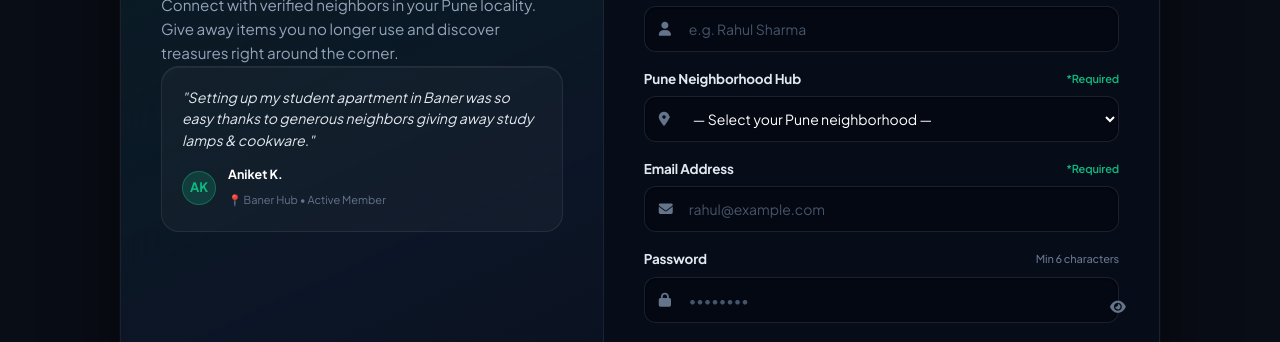
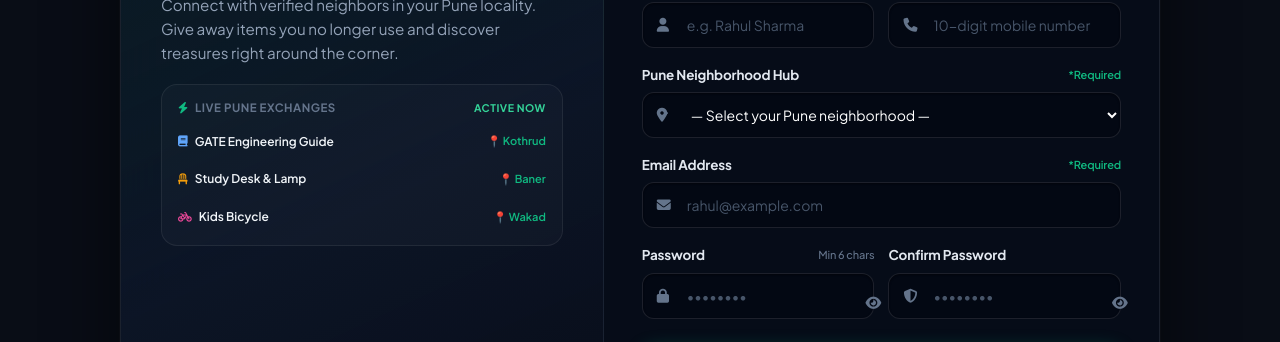
Before and after one commit to abhishek7ab/giving-tree-project, a website: page frontend/register.html in a window 1280 px wide. Shown: the part 301-643 px from the top of the page. Drawn offline with Linux system fonts and the light colour scheme.

Commit message:
feat(ui): balance register page with 2-column form rows, live exchange ticker, and unified split container

```diff
--- a/frontend/assets/style/pages.css
+++ b/frontend/assets/style/pages.css
@@ -2139,7 +2139,7 @@
     background: rgba(255, 255, 255, 0.03);
     border: 1px solid rgba(255, 255, 255, 0.08);
     border-radius: 18px;
-    padding: 20px;
+    padding: 18px 20px;
     box-shadow: inset 0 1px 0 rgba(255, 255, 255, 0.06);
 }
 
@@ -2180,6 +2180,51 @@
 .auth-testimonial-meta span {
     font-size: 11px;
     color: var(--text-3);
+}
+
+/* Recent Pune Exchanges Ticker */
+.auth-live-ticker {
+    background: rgba(255, 255, 255, 0.025);
+    border: 1px solid rgba(255, 255, 255, 0.07);
+    border-radius: 16px;
+    padding: 14px 16px;
+    display: flex;
+    flex-direction: column;
+    gap: 10px;
+}
+
+.auth-live-ticker-header {
+    display: flex;
+    align-items: center;
+    justify-content: space-between;
+    font-size: 11.5px;
+    font-weight: 700;
+    color: var(--text-3);
+    text-transform: uppercase;
+    letter-spacing: 0.5px;
+}
+
+.auth-live-ticker-item {
+    display: flex;
+    align-items: center;
+    justify-content: space-between;
+    font-size: 12px;
+    color: #cbd5e1;
+    padding: 4px 0;
+}
+
+.auth-live-ticker-item .item-title {
+    display: flex;
+    align-items: center;
+    gap: 7px;
+    font-weight: 600;
+    color: #f1f5f9;
+}
+
+.auth-live-ticker-item .item-loc {
+    color: #10b981;
+    font-size: 11px;
+    font-weight: 600;
 }
 
 .brand-features {
@@ -2221,10 +2266,16 @@
 
 .auth-card {
     width: 100%;
-    padding: 44px 40px;
+    padding: 40px 38px;
     text-align: left;
     color: #FFFFFF;
     box-sizing: border-box;
+}
+
+.auth-card .form-row {
+    display: grid;
+    grid-template-columns: 1fr 1fr;
+    gap: 14px;
 }
 
 .auth-card .back-home {
--- a/frontend/register.html
+++ b/frontend/register.html
@@ -61,17 +61,23 @@
                     Connect with verified neighbors in your Pune locality. Give away items you no longer use and discover treasures right around the corner.
                 </p>
 
-                <!-- Testimonial / Social Proof -->
-                <div class="auth-testimonial-card">
-                    <p class="auth-testimonial-quote">
-                        "Setting up my student apartment in Baner was so easy thanks to generous neighbors giving away study lamps & cookware."
-                    </p>
-                    <div class="auth-testimonial-user">
-                        <div class="auth-testimonial-avatar">AK</div>
-                        <div class="auth-testimonial-meta">
-                            <strong>Aniket K.</strong>
-                            <span>📍 Baner Hub • Active Member</span>
+                <!-- Live Pune Community Activity Ticker -->
+                <div class="auth-live-ticker" style="margin: 18px 0;">
+                    <div class="auth-live-ticker-header">
+                        <span><i class="fas fa-bolt" style="color:var(--accent); margin-right:4px;"></i> Live Pune Exchanges</span>
+                        <span style="font-size:10.5px; color:#34d399; font-weight:700;">Active Now</span>
                     </div>
+                    <div class="auth-live-ticker-item">
+                        <span class="item-title"><i class="fas fa-book" style="color:#60a5fa; font-size:11px;"></i> GATE Engineering Guide</span>
+                        <span class="item-loc">📍 Kothrud</span>
+                    </div>
+                    <div class="auth-live-ticker-item">
+                        <span class="item-title"><i class="fas fa-chair" style="color:#f59e0b; font-size:11px;"></i> Study Desk & Lamp</span>
+                        <span class="item-loc">📍 Baner</span>
+                    </div>
+                    <div class="auth-live-ticker-item">
+                        <span class="item-title"><i class="fas fa-bicycle" style="color:#ec4899; font-size:11px;"></i> Kids Bicycle</span>
+                        <span class="item-loc">📍 Wakad</span>
                     </div>
                 </div>
             </div>
@@ -79,7 +85,7 @@
             <div class="brand-features">
                 <div class="brand-feature">
                     <div class="brand-feature-icon"><svg width="16" height="16" viewBox="0 0 24 24" fill="none" stroke="currentColor" stroke-width="2.2"><path d="M16 21v-2a4 4 0 0 0-4-4H6a4 4 0 0 0-4 4v2"/><circle cx="9" cy="7" r="4"/><polyline points="16 11 18 13 22 9"/></svg></div>
-                    Always 100% free to join and give
+                    Always 100% free to join and share
                 </div>
                 <div class="brand-feature">
                     <div class="brand-feature-icon"><svg width="16" height="16" viewBox="0 0 24 24" fill="none" stroke="currentColor" stroke-width="2.2"><path d="M20 10c0 6-8 12-8 12s-8-6-8-12a8 8 0 0 1 16 0Z"/><circle cx="12" cy="10" r="3"/></svg></div>
@@ -87,7 +93,7 @@
                 </div>
                 <div class="brand-feature">
                     <div class="brand-feature-icon"><svg width="16" height="16" viewBox="0 0 24 24" fill="none" stroke="currentColor" stroke-width="2.2"><path d="M12 22s8-4 8-10V5l-8-3-8 3v7c0 6 8 10 8 10z"/></svg></div>
-                    Privacy-protected addresses & fuzzed map pins
+                    Privacy-protected addresses & fuzzed GPS pins
                 </div>
             </div>
         </div>
@@ -104,11 +110,21 @@
                 </div>
 
                 <form action="/register" method="POST" onsubmit="handleRegister(event)">
+                    <div class="form-row">
                         <div class="form-group">
-                        <label>Full Name / Display Name <span style="font-size:11px; color:var(--accent); font-weight:600;">*Required</span></label>
+                            <label>Full Name <span style="font-size:11px; color:var(--accent); font-weight:600;">*Required</span></label>
                             <div class="input-icon-wrapper">
                                 <i class="fas fa-user"></i>
                                 <input type="text" name="name" id="registerName" placeholder="e.g. Rahul Sharma" minlength="2" maxlength="100" required autocomplete="name">
+                            </div>
+                        </div>
+
+                        <div class="form-group">
+                            <label>Phone Number <span style="font-size:11px; color:var(--text-3); font-weight:500;">(Optional)</span></label>
+                            <div class="input-icon-wrapper">
+                                <i class="fas fa-phone"></i>
+                                <input type="tel" name="phone" id="phoneInput" placeholder="10-digit mobile number" maxlength="10">
+                            </div>
                         </div>
                     </div>
 
@@ -141,8 +157,9 @@
                         </div>
                     </div>
 
+                    <div class="form-row">
                         <div class="form-group">
-                        <label>Password <span style="font-size:11px; color:var(--text-3); font-weight:500;">Min 6 characters</span></label>
+                            <label>Password <span style="font-size:11px; color:var(--text-3); font-weight:500;">Min 6 chars</span></label>
                             <div class="input-icon-wrapper">
                                 <i class="fas fa-lock"></i>
                                 <input type="password" name="password" id="registerPassword" class="password-input" placeholder="••••••••" minlength="6" required autocomplete="new-password">
@@ -161,13 +178,6 @@
                                     <i class="fas fa-eye"></i>
                                 </button>
                             </div>
-                    </div>
-
-                    <div class="form-group">
-                        <label>Phone Number <span style="font-size:11px; color:var(--text-3); font-weight:500;">(Optional)</span></label>
-                        <div class="input-icon-wrapper">
-                            <i class="fas fa-phone"></i>
-                            <input type="tel" name="phone" id="phoneInput" placeholder="10-digit mobile number" maxlength="10">
                         </div>
                     </div>
 
```
Lines whose indentation alone changed are shown as unchanged.
